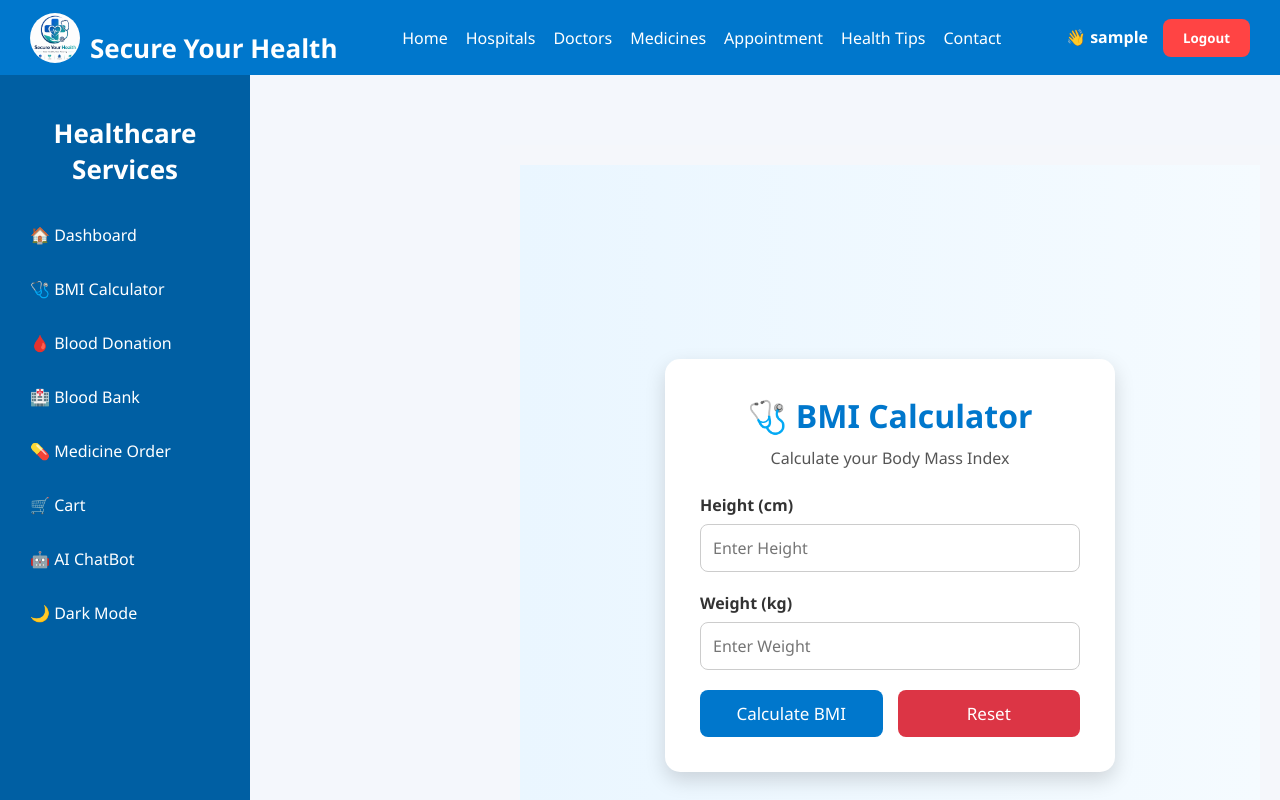
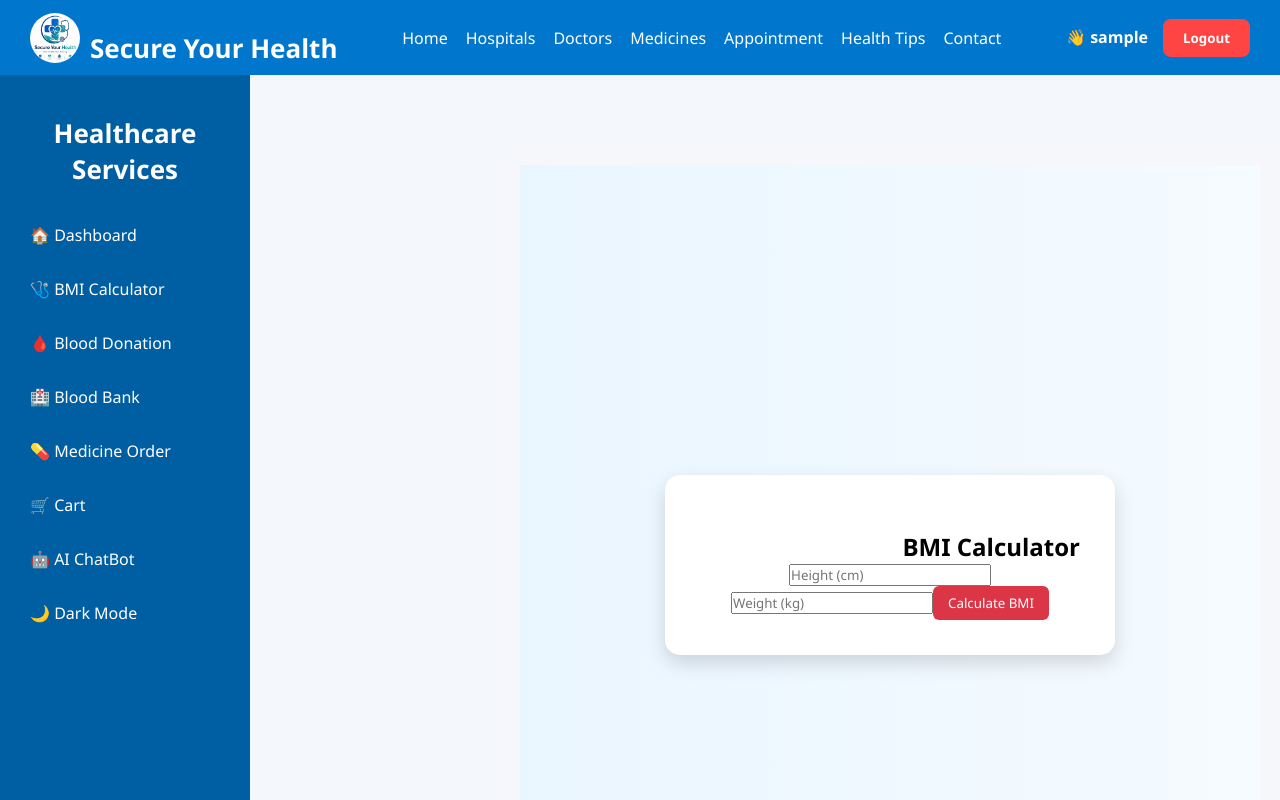
Before and after one commit to mastanshareefshaik5-ms/Secure-Your-Health, a React (Vite) app in the folder Frontend/: page /bmi in a window 1280 px wide. Shown: the top 800 px of the page. Built offline with nearby package versions, Linux system fonts and the light colour scheme; sample sign-in values are in the browser's storage.

Commit message:
Frontend

```diff
--- a/Frontend/src/Components/BMI/BMI.jsx
+++ b/Frontend/src/Components/BMI/BMI.jsx
@@ -1,95 +1,71 @@
+import { useState } from "react";
 import "./BMI.css";
-import { useState } from "react";
 
 function BMI() {
   const [height, setHeight] = useState("");
   const [weight, setWeight] = useState("");
-  const [bmi, setBMI] = useState("");
+  const [bmi, setBmi] = useState("");
   const [status, setStatus] = useState("");
-  const [advice, setAdvice] = useState("");
 
-  const calculateBMI = () => {
-    if (height === "" || weight === "") {
-      alert("Please enter both height and weight.");
-      return;
-    }
+  const calculateBMI = (e) => {
+    e.preventDefault();
 
-    const h = height / 100;
-    const bmiValue = (weight / (h * h)).toFixed(1);
+    const h = Number(height) / 100;
+    const w = Number(weight);
 
-    setBMI(bmiValue);
+    if (!h || !w) return;
 
-    if (bmiValue < 18.5) {
-      setStatus("Underweight");
-      setAdvice("Increase your calorie intake and consult a healthcare professional if needed.");
-    } else if (bmiValue >= 18.5 && bmiValue < 25) {
-      setStatus("Normal Weight");
-      setAdvice("Great! Maintain a balanced diet and exercise regularly.");
-    } else if (bmiValue >= 25 && bmiValue < 30) {
-      setStatus("Overweight");
-      setAdvice("Exercise regularly and reduce high-calorie foods.");
-    } else {
-      setStatus("Obese");
-      setAdvice("Consult a doctor or nutritionist for a healthy weight-loss plan.");
-    }
-  };
+    const result = (w / (h * h)).toFixed(2);
 
-  const resetFields = () => {
-    setHeight("");
-    setWeight("");
-    setBMI("");
-    setStatus("");
-    setAdvice("");
+    setBmi(result);
+
+    if (result < 18.5) setStatus("Underweight");
+    else if (result < 25) setStatus("Normal");
+    else if (result < 30) setStatus("Overweight");
+    else setStatus("Obese");
   };
 
   return (
     <div className="bmi-container">
+
       <div className="bmi-card">
 
-        <h1>🩺 BMI Calculator</h1>
-        <p>Calculate your Body Mass Index</p>
+        <h2>BMI Calculator</h2>
 
-        <div className="input-group">
-          <label>Height (cm)</label>
+        <form onSubmit={calculateBMI}>
+
           <input
             type="number"
-            placeholder="Enter Height"
+            placeholder="Height (cm)"
             value={height}
             onChange={(e) => setHeight(e.target.value)}
+            required
           />
-        </div>
 
-        <div className="input-group">
-          <label>Weight (kg)</label>
           <input
             type="number"
-            placeholder="Enter Weight"
+            placeholder="Weight (kg)"
             value={weight}
             onChange={(e) => setWeight(e.target.value)}
+            required
           />
-        </div>
 
-        <div className="button-group">
-          <button onClick={calculateBMI} className="calculate-btn">
-            Calculate BMI
-          </button>
+          <button>Calculate BMI</button>
 
-          <button onClick={resetFields} className="reset-btn">
-            Reset
-          </button>
-        </div>
+        </form>
 
         {bmi && (
-          <div className="result-box">
-            <h2>Your BMI: {bmi}</h2>
+          <div className="result">
 
-            <h3>Status: {status}</h3>
+            <h3>Your BMI : {bmi}</h3>
 
-            <p>{advice}</p>
+            <p>Status : {status}</p>
+
           </div>
         )}
 
       </div>
+
     </div>
   );
 }
```
